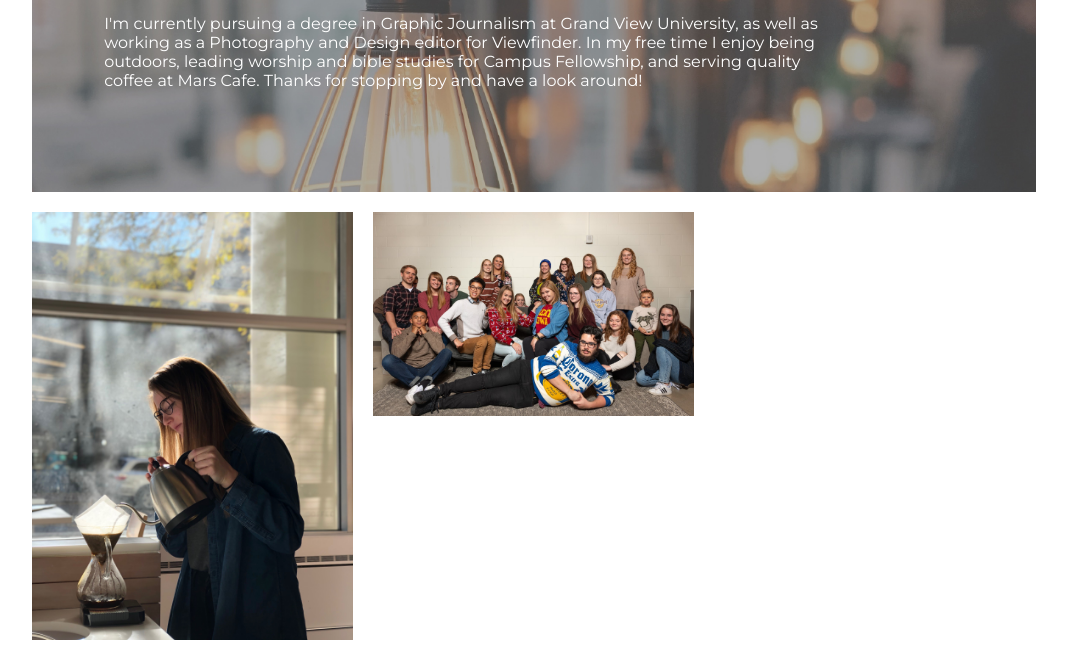
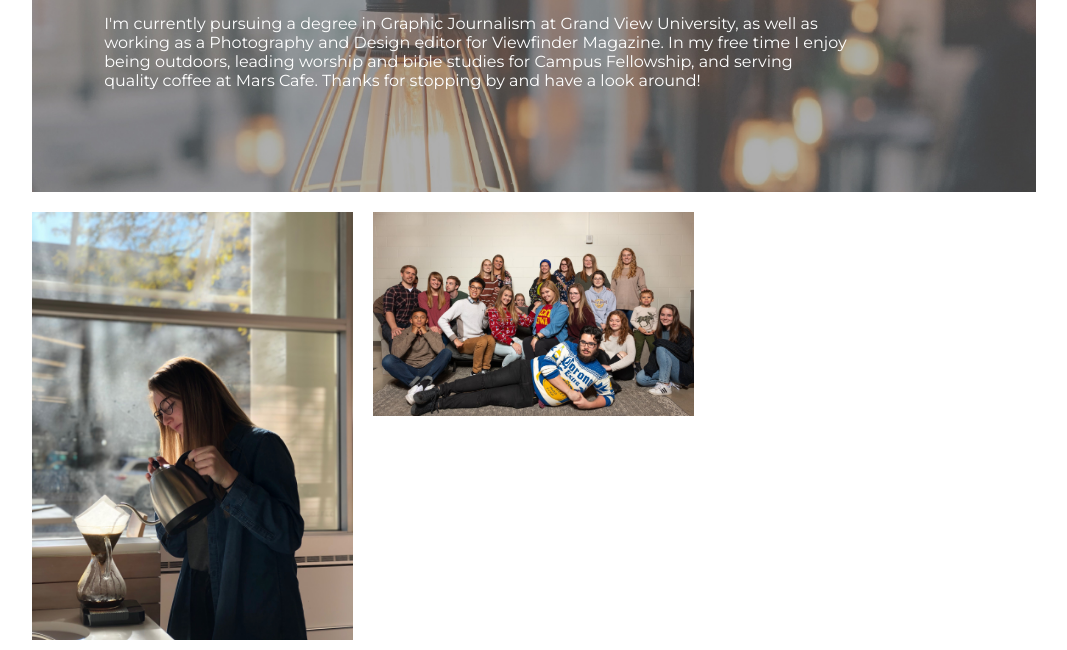
Before and after one commit to brynnmartin/brynnjoy, a plain HTML site: page about_me.html in a window 1280 px wide. Shown: the part 243-893 px from the top of the page, without its empty margins (106-1173 px from the left). Drawn offline with Linux system fonts and the light colour scheme.

Commit message:
Add files via upload

```diff
--- a/about_me.html
+++ b/about_me.html
@@ -7,7 +7,6 @@
 <link rel="stylesheet" href="slicknav.css">
 <link href="https://fonts.googleapis.com/css?family=Montserrat:300,400,700&display=swap" rel="stylesheet">
 </head>
-
 
 
 <body>
@@ -25,8 +24,6 @@
 			<li><a href="contact_me.html">Contact Me</a></li>
 		</ul>
 
-
-
 	</header>
 
 	<main>
@@ -35,7 +32,7 @@
 				<div class="hero">
 
 					<h1> About Me </h1>
-					<p class="heading-body-copy"> I'm currently pursuing a degree in Graphic Journalism at Grand View University, as well as working as a Photography and Design editor for Viewfinder. In my free time I enjoy being outdoors, leading worship and bible studies for Campus Fellowship, and serving quality coffee at Mars Cafe. Thanks for stopping by and have a look around!</p>
+					<p class="heading-body-copy"> I'm currently pursuing a degree in Graphic Journalism at Grand View University, as well as working as a Photography and Design editor for Viewfinder Magazine. In my free time I enjoy being outdoors, leading worship and bible studies for Campus Fellowship, and serving quality coffee at Mars Cafe. Thanks for stopping by and have a look around!</p>
 
 				</div>
 			</div>
@@ -47,7 +44,6 @@
 			<div class="col col-lg col-md col-sm"> <img src="images/IMG_7728.jpg" alt="Me with my friends"></div>
 
 		</div>
-
 
 	</main>
 
```
